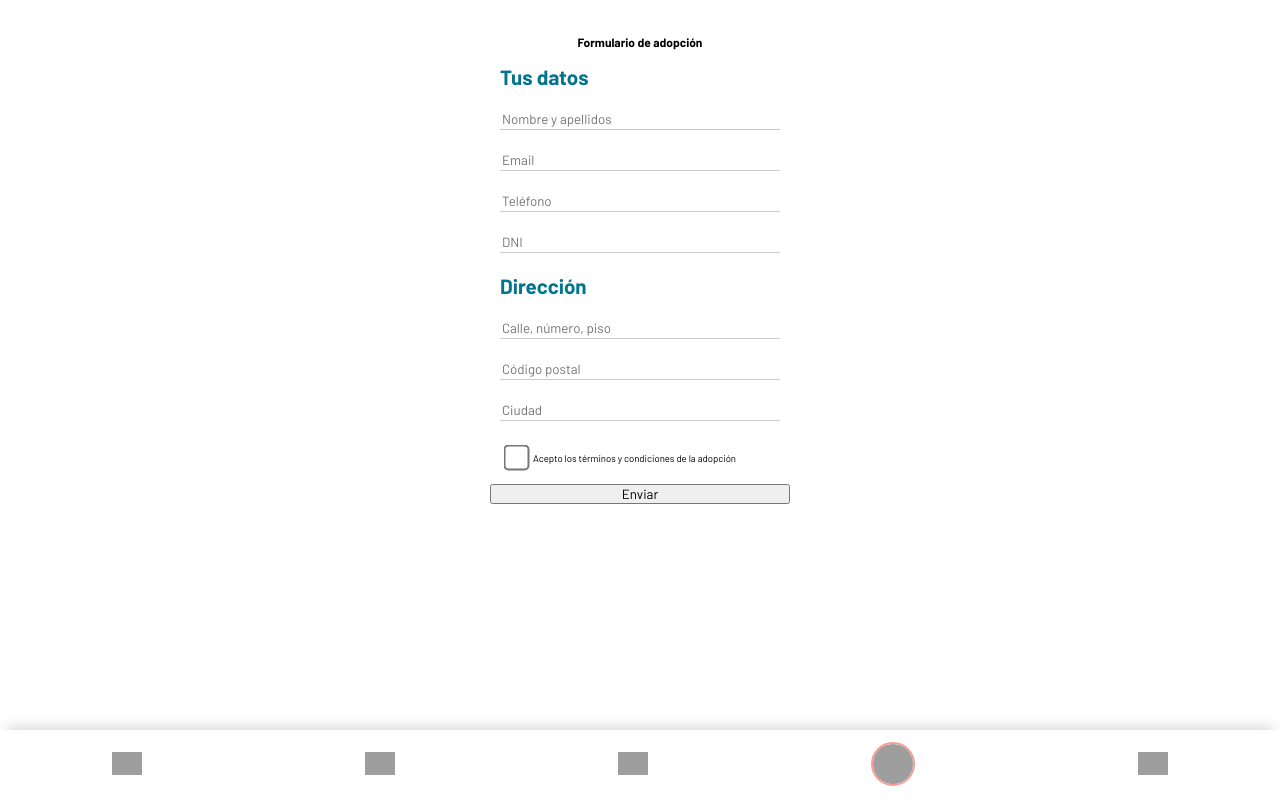
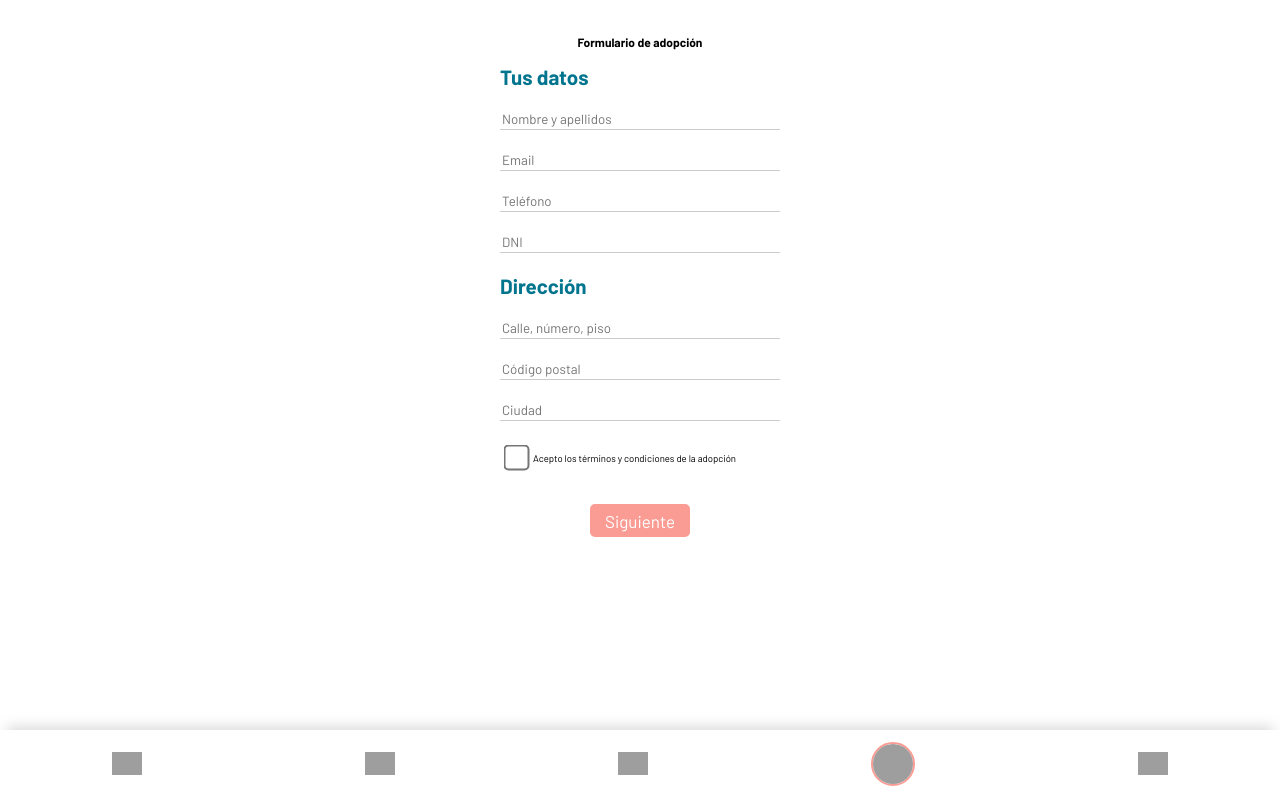
Before and after one commit to Corocottax/proyecto-final-react, a React (Create React App) app: page /formularioAdopcion in a window 1280 px wide. Built offline with nearby package versions, Linux system fonts and the light colour scheme; no server answers; sample sign-in values are in the browser's storage; grey boxes are pictures that could not be loaded.

Commit message:
fixeo el formulario

```diff
--- a/src/pages/FormularioAdopcion/FormularioAdopcion.jsx
+++ b/src/pages/FormularioAdopcion/FormularioAdopcion.jsx
@@ -136,7 +136,9 @@ const FormularioAdopcion = ({ setNavbar }) => {
             Acepto los términos y condiciones de la adopción
           </p>
         </div>
-        <button type="sumbit">Enviar</button>
+        <div className="div-siguiente">
+          <button className="detail-adopt__btn">Siguiente</button>
+        </div>
         {/* <input className="submit" type="submit" value="Continuar" /> */}
       </form>
     </div>
--- a/src/pages/FormularioAdopcion/FormularioAdopcion.scss
+++ b/src/pages/FormularioAdopcion/FormularioAdopcion.scss
@@ -55,3 +55,9 @@
     border-radius: 5px;
   }
 }
+
+.div-siguiente {
+
+  margin-top: 20px;
+
+}
```
